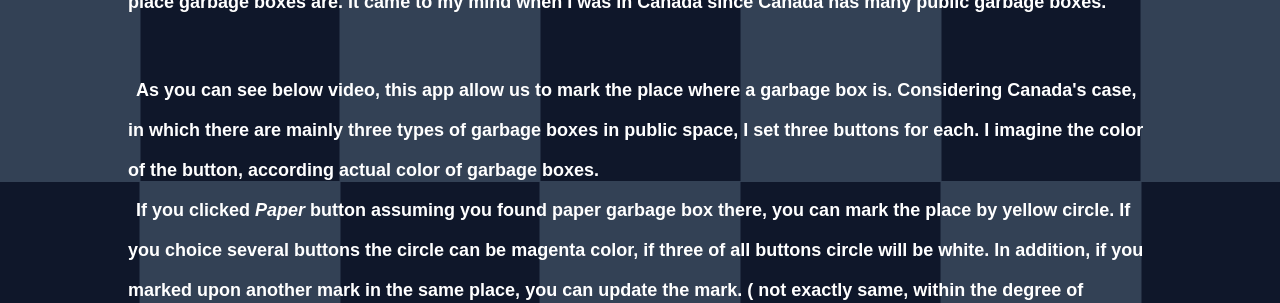
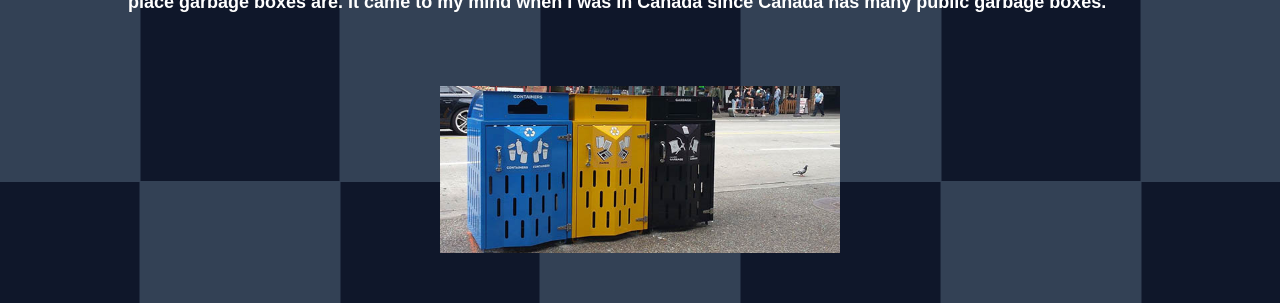
Before and after one commit to memorandumtk/Portfolio_Typescript, a Next.js app: page /garbage-box-finder in a window 1280 px wide. Shown: the part 218-521 px from the top of the page. Built offline with nearby package versions, Linux system fonts and the light colour scheme; a web font is replaced by a local one.

Commit message:
Added the image of garbage boxes in Canada.

```diff
--- a/app/garbage-box-finder/page.tsx
+++ b/app/garbage-box-finder/page.tsx
@@ -3,6 +3,7 @@ import Link from "next/link";
 import Image from "next/image";
 import ExampleOfMap from "@/public/garbage-box-finder/map-example.png";
 import ExampleOfRouteFile from "@/public/garbage-box-finder/route-example.png";
+import ExampleOfGarbageBoxes from "@/public/garbage-box-finder/example-downtown-bins.jpg";
 import {FaArrowLeft} from "react-icons/fa";
 
 const url = "https://github.com/memorandumtk/garbage-app";
@@ -22,8 +23,15 @@ const Page = () => {
         <p className="indent-2">
           This is my first project that I tried to make an app from my own idea,
           which is it will be useful if people can know the place garbage boxes
-          are.  It came to my mind when I was in Canada since Canada has many public garbage boxes.
+          are. It came to my mind when I was in Canada since Canada has many public garbage boxes.
         </p>
+        <div className="pt-4 flex gap-2 flex-col lg:flex-row justify-center items-center">
+          <Image src={ExampleOfGarbageBoxes}
+                 alt={"image of the garbage boxes"}
+              width={400}
+              height={200}
+          />
+        </div>
 
         <div>
           <p className="indent-2">
@@ -39,7 +47,8 @@ const Page = () => {
             circle. If you choice several buttons the circle can be magenta
             color, if three of all buttons circle will be white. In addition,
             if you marked upon another mark in the same place, you can update the mark.
-            ( not exactly same, within the degree of latitude and longitude I set, in this case +-0.0005 degree, which is approximately latitude:111.32m, longitude:75.92m )
+            ( not exactly same, within the degree of latitude and longitude I set, in this case +-0.0005 degree, which
+            is approximately latitude:111.32m, longitude:75.92m )
           </p>
           <video
               width="320"
@@ -133,7 +142,8 @@ const Page = () => {
           </p>
           <div className="p-4" id="location-api">
             I used Next.js App/Route&apos;s Route Handlers, we can create a file named route.js or route.ts under the
-            directory of api. On the way to using that, one of the confusing points to me was that I could only use HTTP method
+            directory of api. On the way to using that, one of the confusing points to me was that I could only use HTTP
+            method
             as a function name in route.js or ts file as a function accessed from other, as a convention. I
             referred to{" "}
             <Link href="https://nextjs.org/docs/app/building-your-application/routing/route-handlers"
@@ -153,14 +163,18 @@ const Page = () => {
 
         <div>
           <h3 className="text-3xl py-4">Conclusion</h3>
-          <p>I created this app as the first app from my idea. Cause, before this project, I&apos;ve tried to make some tutorial projects from Vercel or Next.js template. Although as I mentioned at the beginning of this page, this app is not perfect and completed, I decided to keep it as it is until some ideas to enable this app to be  better. But, I put this app&apos;s shape and my experience through this app because I wanted to share and record my current capability to make an app.</p>
+          <p>I created this app as the first app from my idea. Cause, before this project, I&apos;ve tried to make some
+            tutorial projects from Vercel or Next.js template. Although as I mentioned at the beginning of this page,
+            this app is not perfect and completed, I decided to keep it as it is until some ideas to enable this app to
+            be better. But, I put this app&apos;s shape and my experience through this app because I wanted to share and
+            record my current capability to make an app.</p>
         </div>
       </div>
 
       <div className="pt-8">
         <Link href="/"
               className="flex items-center hover:text-cyan-500">
-          <FaArrowLeft />Back to home.
+          <FaArrowLeft/>Back to home.
         </Link>
       </div>
     </div>
```
Also changed, not shown: public/garbage-box-finder/example-downtown-bins.jpg (added). Lines whose indentation alone changed are shown as unchanged.
